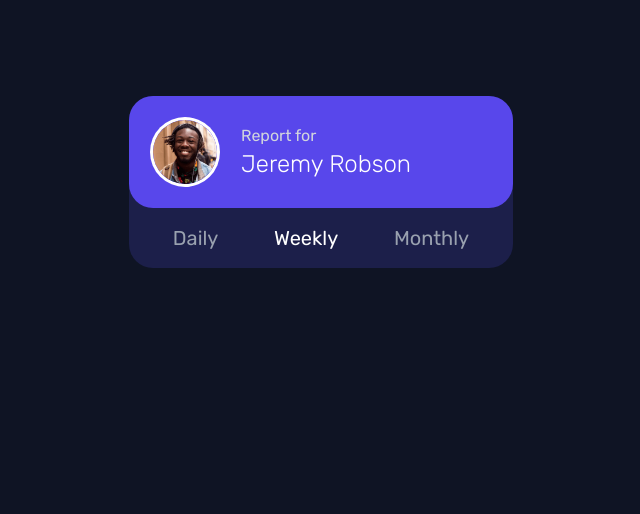
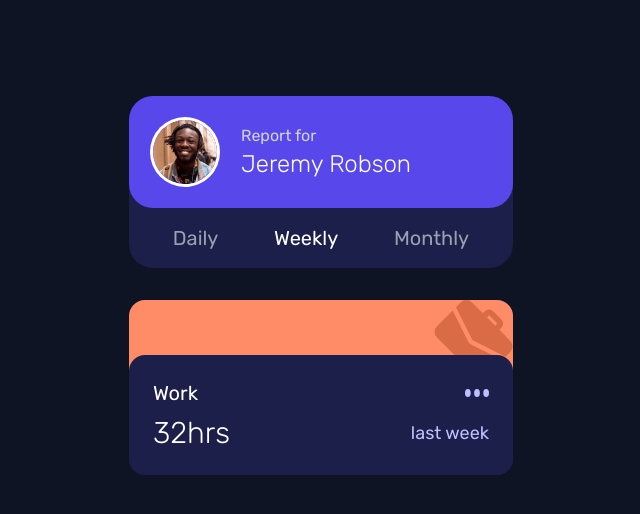
Before and after one commit to akshay-ken/rookie-project-04, a React (Vite) app: page / in a window 1280 px wide. Shown: the top 514 px of the page, without its empty margins (319-959 px from the left). Built offline with nearby package versions, Linux system fonts and the light colour scheme.

Commit message:
feat: statics card ready for maping data

```diff
--- a/src/components/MainPage.jsx
+++ b/src/components/MainPage.jsx
@@ -1,9 +1,11 @@
+import { StaticsCard } from "./StaticsCard";
 import { UserCard } from "./UserCard";
 
 export function MainPage() {
   return (
-    <main className="w-full h-lvh flex flex-col items-center mt-24">
+    <main className="w-full h-lvh flex flex-col items-center gap-y-8 mt-24">
       <UserCard />
+      <StaticsCard />
     </main>
   );
 }
--- a/src/components/StaticsCard.jsx
+++ b/src/components/StaticsCard.jsx
@@ -1,3 +1,22 @@
+import dots from "../assets/images/icon-ellipsis.svg";
+import workBag from "../assets/images/icon-work.svg";
 export function StaticsCard() {
-  return <section></section>;
+  return (
+    <section className="w-sm flex flex-col bg-Navy-900 rounded-2xl">
+      <div className="bg-Orange-work basis-1/3 rounded-t-2xl">
+        <img src={workBag} className=" float-right" alt="" />
+      </div>
+      <div className="basis-2/3 bg-Navy-900 -mt-6 rounded-2xl p-6">
+        <div className="flex flex-row items-center justify-between ">
+          <p className="text-xl text-white">Work</p>
+
+          <img src={dots} className="w-6 h-2" alt="" />
+        </div>
+        <div className="flex flex-row mt-2 items-center justify-between">
+          <p className="font-thin text-3xl text-white">32hrs</p>
+          <p className="text-lg text-Navy-200">last week</p>
+        </div>
+      </div>
+    </section>
+  );
 }
```
